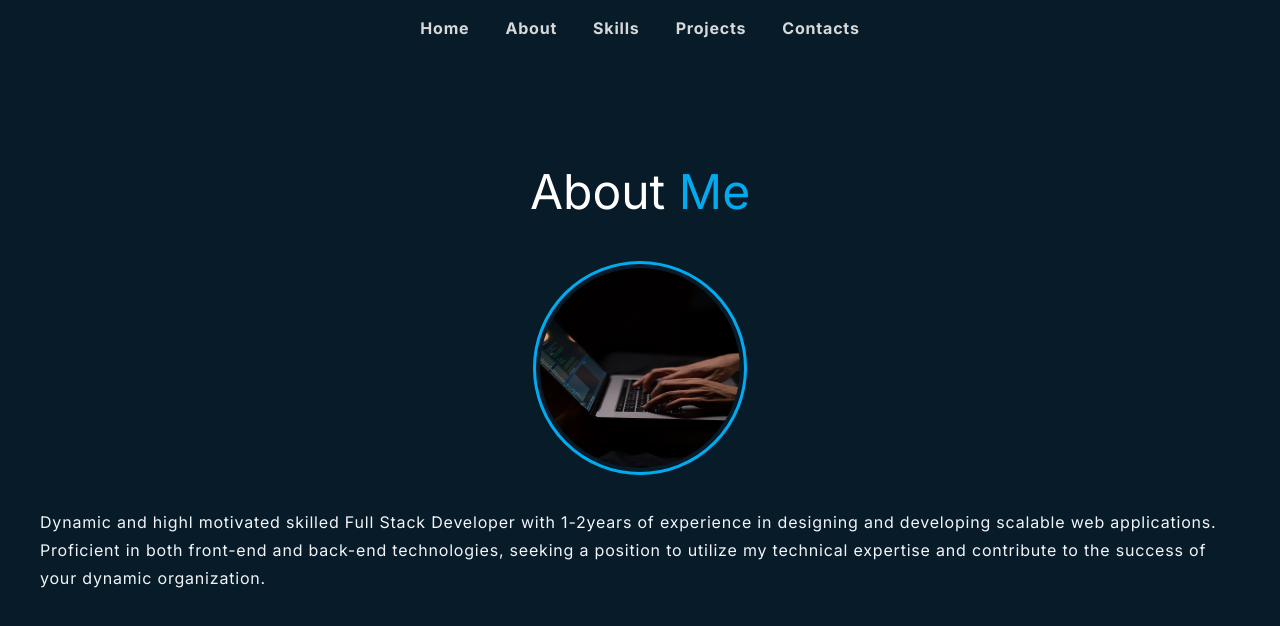
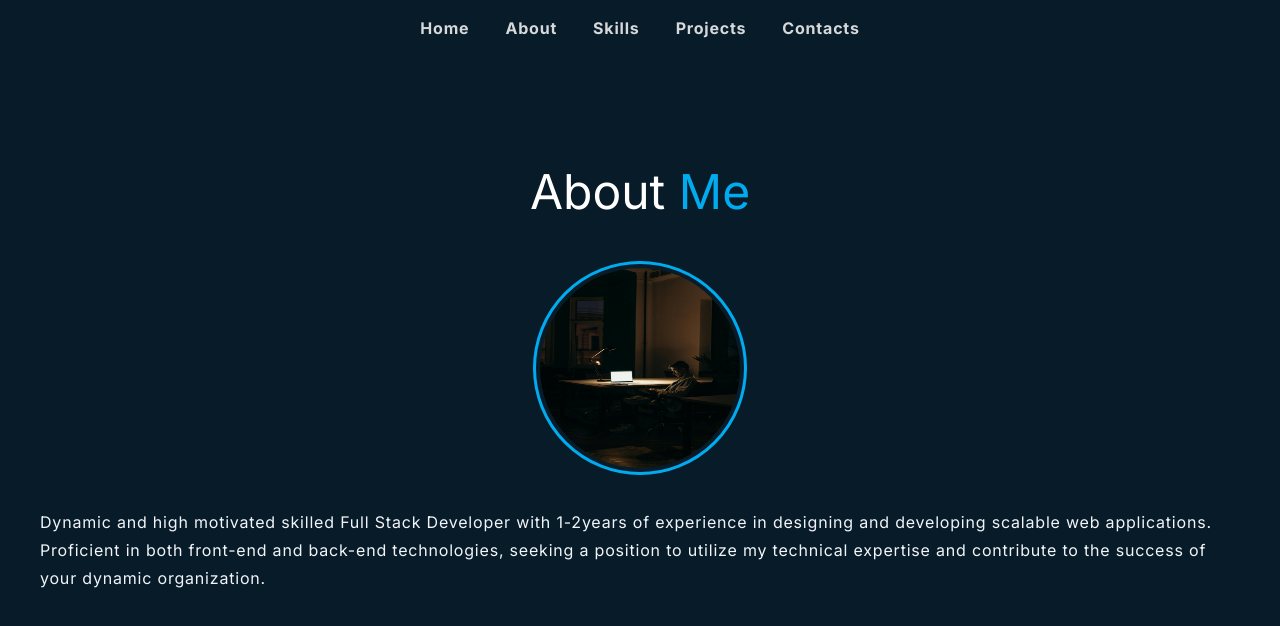
Before and after one commit to Viateur-akimana/portfolio-main, a Next.js app: page /about in a window 1280 px wide. Shown: the top 626 px of the page. Built offline with nearby package versions, Linux system fonts and the light colour scheme.

Commit message:
changing about image

```diff
--- a/app/about/page.tsx
+++ b/app/about/page.tsx
@@ -1,8 +1,7 @@
 import Header from '@/components/Header'
 import React from 'react'
 import Image from 'next/image'
-import { CodingSKills, professionalSkills } from '@/app/data/skills'
-import Skill from '@/components/Skill'
+// import { CodingSKills, professionalSkills } from '@/app/data/skills'
 
 type Props = {}
 
@@ -22,7 +21,7 @@ const About = (props: Props) => {
           />
 
           <p className='text-slate-100 text-left p-5 ml-3 mr-3 mt-5 tracking-wider leading-7 w-full rounded-lg'>
-          Dynamic and highl motivated skilled Full Stack Developer with 1-2years of experience in designing and developing
+          Dynamic and high motivated skilled Full Stack Developer with 1-2years of experience in designing and developing
 scalable web applications. Proficient in both front-end and back-end technologies, seeking a
 position to utilize my technical expertise and contribute to the success of your dynamic
 organization.
```
Also changed, not shown: public/coding.jpg.
